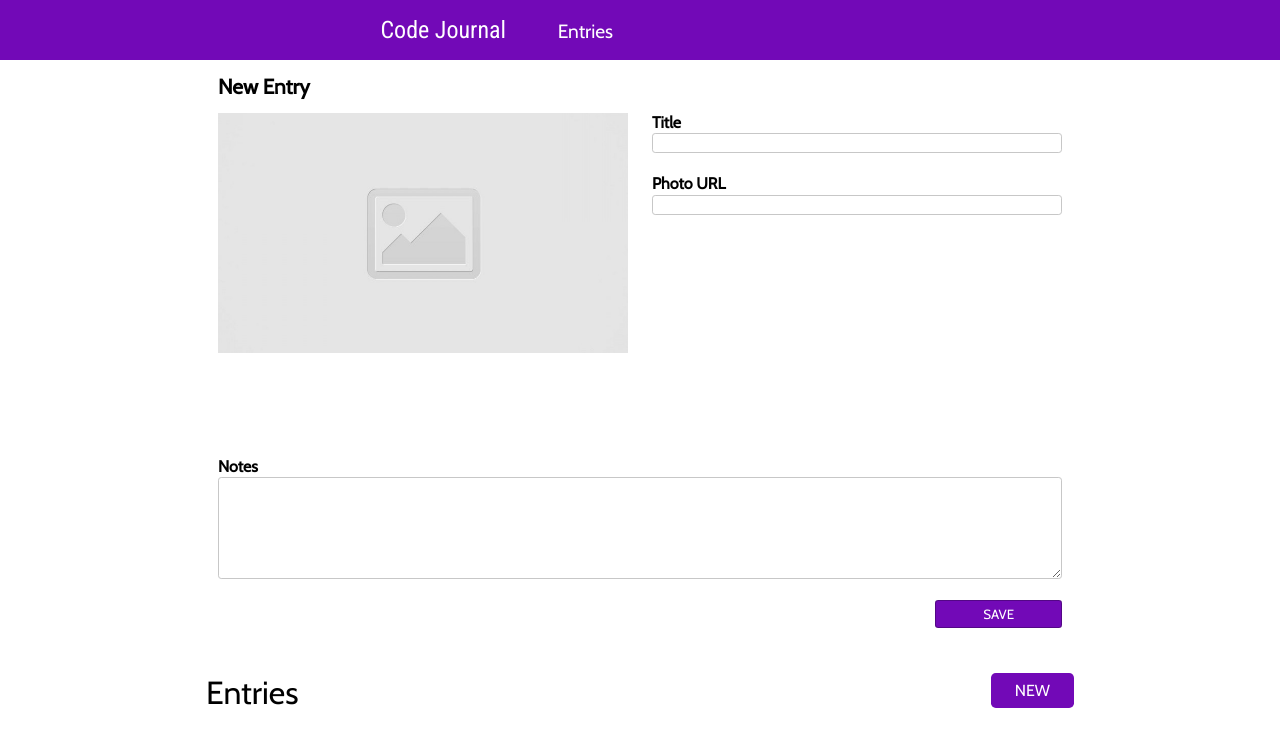
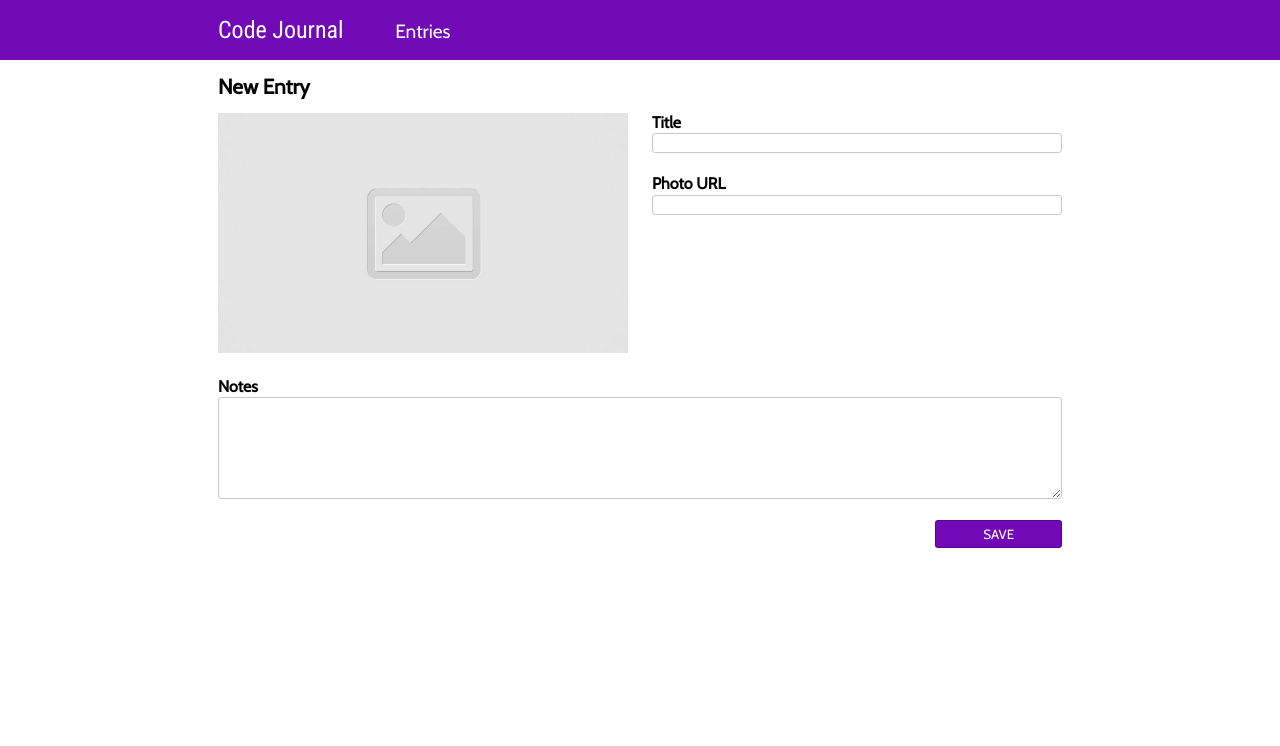
Before and after one commit to damien-martinez/code-journal, a website: page index.html in a window 1280 px wide. Both pictures are taken after a click on the link "NEW". Drawn offline with nearby package versions, Linux system fonts and the light colour scheme.

Commit message:
Add an anchor to the entries view that shows the entry form.

```diff
--- a/css/layout.css
+++ b/css/layout.css
@@ -9,6 +9,12 @@
 }
 
 .head-container {
+  max-width: 575px;
+  margin: 0 auto;
+  padding: 0 1rem;
+}
+
+.container-new-entry {
   max-width: 575px;
   margin: 0 auto;
   padding: 0 1rem;
@@ -29,7 +35,9 @@
 }
 
 @media screen and (min-width: 768px) {
-  .container {
+  .container,
+  .head-container,
+  .container-new-entry {
     max-width: 900px;
   }
 
--- a/css/styles.css
+++ b/css/styles.css
@@ -47,7 +47,7 @@ textarea:focus {
 }
 
 .image-div {
-  height: 20rem;
+  height: 15rem;
   margin-bottom: 1.5rem;
 }
 
--- a/index.html
+++ b/index.html
@@ -27,7 +27,7 @@
     </div>
   </header>
   <main>
-    <div class="container negative-margin-top">
+    <div class="container-new-entry hidden">
       <form id="journal-entry-form">
         <div data-view="entry-form" class="row">
           <h1 class="new-entry-head column-full">New Entry</h1>
@@ -50,6 +50,8 @@
         </div>
       </form>
     </div>
+
+
     <div class="container">
       <div class="row justify-content entries-header-margins">
         <p class="entries-header">Entries</p>
--- a/js/main.js
+++ b/js/main.js
@@ -32,6 +32,7 @@ function submitInfo(event) {
 }
 
 $entryForm.addEventListener('submit', submitInfo);
+
 function renderHTML(entry) {
 
   var entries = document.createElement('div');
@@ -96,3 +97,19 @@ function loadDOMTree(event) {
 }
 
 window.addEventListener('DOMContentLoaded', loadDOMTree);
+
+var newLink = document.querySelector('.new-link');
+var journalView = true;
+var $containerNewEntry = document.querySelector('.container-new-entry');
+var $container = document.querySelector('.container');
+
+function test(event) {
+  if (journalView === true) {
+    $containerNewEntry.className = 'container-new-entry';
+    $container.className = 'container hidden';
+    journalView = false;
+
+  }
+}
+
+newLink.addEventListener('click', test);
```
